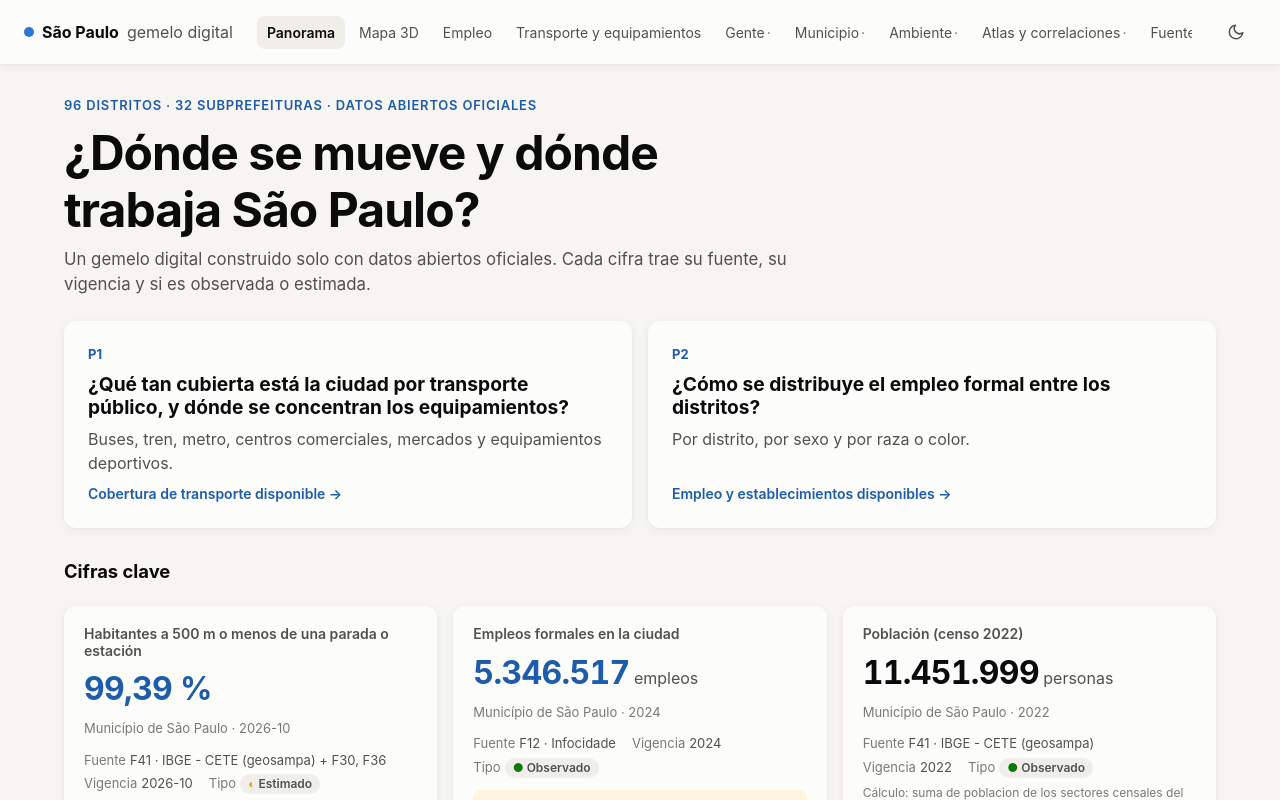
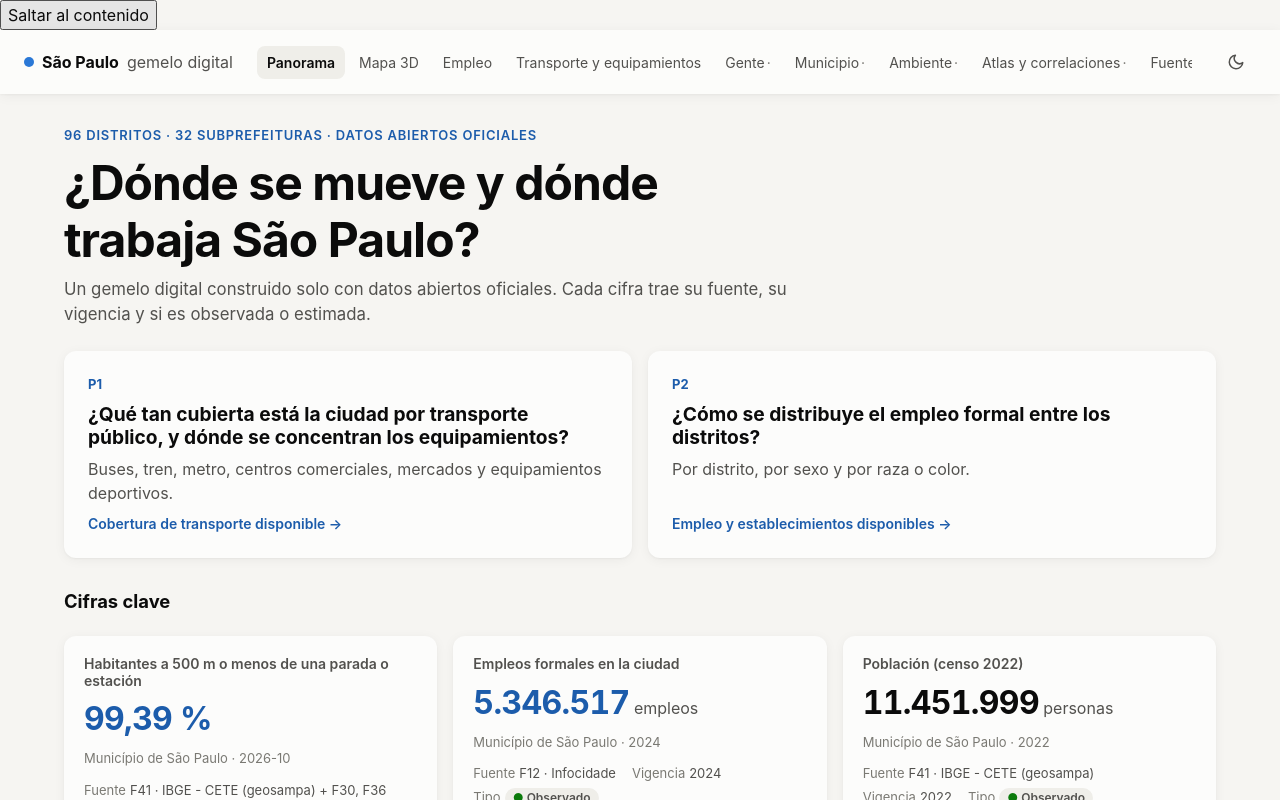
Before and after one commit to sherrerah3/SaoPauloGemeloDigital, a React (Vite) app: page / in a window 1280 px wide. Shown: the top 800 px of the page. Built offline with nearby package versions, Linux system fonts and the light colour scheme.

Commit message:
Accesibilidad: foco visible, salto al contenido, theme-color y preconnect a las teselas

```diff
--- a/index.html
+++ b/index.html
@@ -3,6 +3,8 @@
   <head>
     <meta charset="UTF-8" />
     <meta name="viewport" content="width=device-width, initial-scale=1.0" />
+    <meta name="theme-color" content="#1f2428" />
+    <link rel="preconnect" href="https://tiles.openfreemap.org" crossorigin />
     <title>São Paulo · Gemelo digital</title>
     <meta name="description" content="Transporte, equipamientos y empleo formal en los 96 distritos de São Paulo, con fuente y vigencia de cada cifra." />
     <script>
--- a/src/App.tsx
+++ b/src/App.tsx
@@ -13,6 +13,11 @@ import { TemaContexto, useTemaRaiz } from "./tema";
 const Empleo = lazy(() => import("./secciones/Empleo"));
 const Mapa3D = lazy(() => import("./secciones/Mapa3D"));
 const Transporte = lazy(() => import("./secciones/Transporte"));
+
+// Las rutas viven en el hash, así que el salto no puede ser un enlace a #contenido: mueve el foco.
+function irAlContenido() {
+  document.getElementById("contenido")?.focus();
+}
 
 export default function App() {
   const ruta = useRuta();
@@ -33,10 +38,13 @@ export default function App() {
   return (
     <TemaContexto.Provider value={tema}>
       <FuentesContexto.Provider value={fuentes}>
+        <button type="button" className="saltar" onClick={irAlContenido}>
+          Saltar al contenido
+        </button>
         <header className="cabecera">
           <a href="#panorama" className="marca">
             <span className="marca-punto" aria-hidden />
-            São Paulo <span className="marca-sub">gemelo digital</span>
+            <span translate="no">São Paulo</span> <span className="marca-sub">gemelo digital</span>
           </a>
           <button
             type="button"
@@ -74,7 +82,7 @@ export default function App() {
           <BotonTema tema={tema} onAlternar={alternarTema} />
         </header>
 
-        <main className="contenido">
+        <main id="contenido" className="contenido" tabIndex={-1}>
           <Suspense fallback={<p className="nota">Cargando…</p>}>
             {seccion.id === "panorama" && <Panorama />}
             {seccion.id === "mapa" && <Mapa3D />}
```
